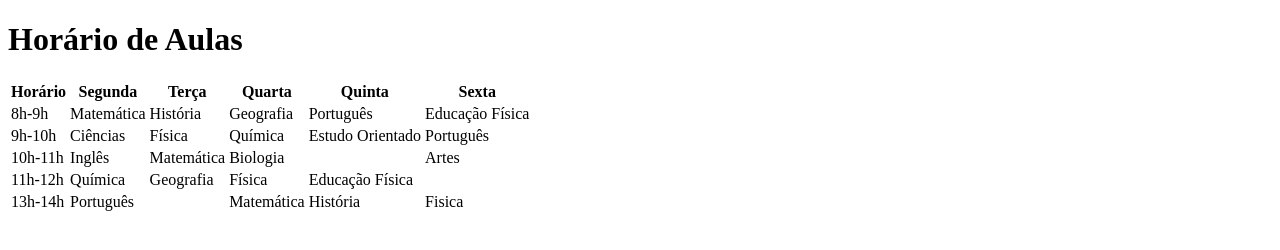
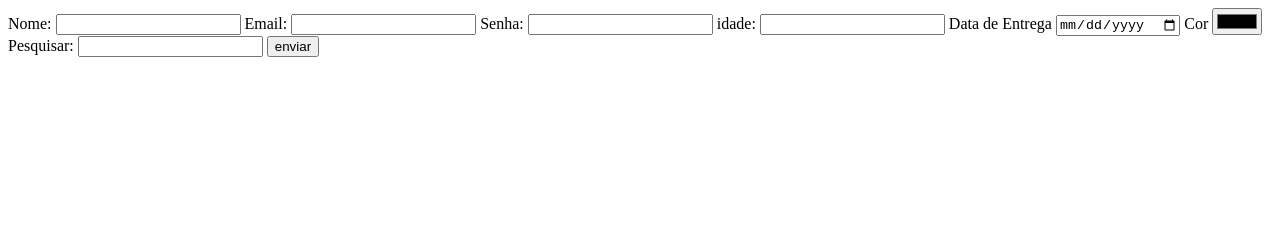
Before and after one commit to HectorStimer/Lista-1-, a plain HTML site: page index.html in a window 1280 px wide. Drawn offline with Linux system fonts and the light colour scheme.

Commit message:
feat-aulaform

```diff
--- a/index.html
+++ b/index.html
@@ -1,63 +1,35 @@
 <!DOCTYPE html>
-<html lang="en">
-<head>
-    <meta charset="UTF-8">
-    <meta name="viewport" content="width=device-width, initial-scale=1.0">
-    <title>Tabela</title>
-</head>
+<html>
+    <head>
+        <meta charset="UTF=8">
+        <title>Formulario</title>
+    </head>
+    <body>
+        <div class="formulario">
+        <label for="Nome">Nome: </label>
+        <input type="text" name="nome" id="nome">
+
+        <label for="Email">Email:</label>
+        <input type="email" name="email" id="email">
+
+        <label for="senha">Senha:</label>
+        <input type="password" name="senha" id="senha">
+
+        <label for="idade">idade: </label>
+        <input type="number" name="idade" id="idade">
+
+        <label for="dataEntrega">Data de Entrega</label>
+        <input type="date" name="data" id="data">
+
+        <label for="cor">Cor</label>
+        <input type="color">
+
+        <label for="pesquisat">Pesquisar:</label>
+        <input type="search">
 
 
-<body>
-    <!--nao parece mas isso aqui é uma tabela cam-->
-    <h1>Horário de Aulas</h1>   <!--Saiu bugado alguma coisa q eu nao entendi-->
-    <table>
-            <tr>
-                <th>Horário</th>
-                <th>Segunda</th>
-                <th>Terça</th>
-                <th>Quarta</th>
-                <th>Quinta</th>
-                <th>Sexta</th>
-            </tr>
-            <tr>
-                <td>8h-9h</td>
-                <td>Matemática</td>
-                <td>História</td>
-                <td>Geografia</td>
-                <td>Português</td>
-                <td>Educação Física</td>
-            </tr>
-            <tr>
-                <td>9h-10h</td>
-                <td>Ciências</td>
-                <td>Física</td>
-                <td>Química</td>
-                <td>Estudo Orientado</td>
-                <td>Português</td>
-            </tr>
-            <tr>
-                <td>10h-11h</td>
-                <td>Inglês</td>
-                <td>Matemática</td>
-                <td colspan="2">Biologia</td>
-                <td>Artes</td>
-            </tr>
-            <tr>
-                <td>11h-12h</td>
-                <td>Química</td>
-                <td>Geografia</td>
-                <td>Física</td>
-                <td>Educação Física</td>
-            </tr>
-            <tr>
-                <td>13h-14h</td>
-                <td colspan="2"> Português</td>
-                <td>Matemática</td>
-                <td>História</td>
-                <td>Fisica</td>
+        <button type="submit">enviar</button>
+        </div>
 
-            </tr>
-        </tbody>
-    </table>
-</body>
+    </body>
 </html>
```
